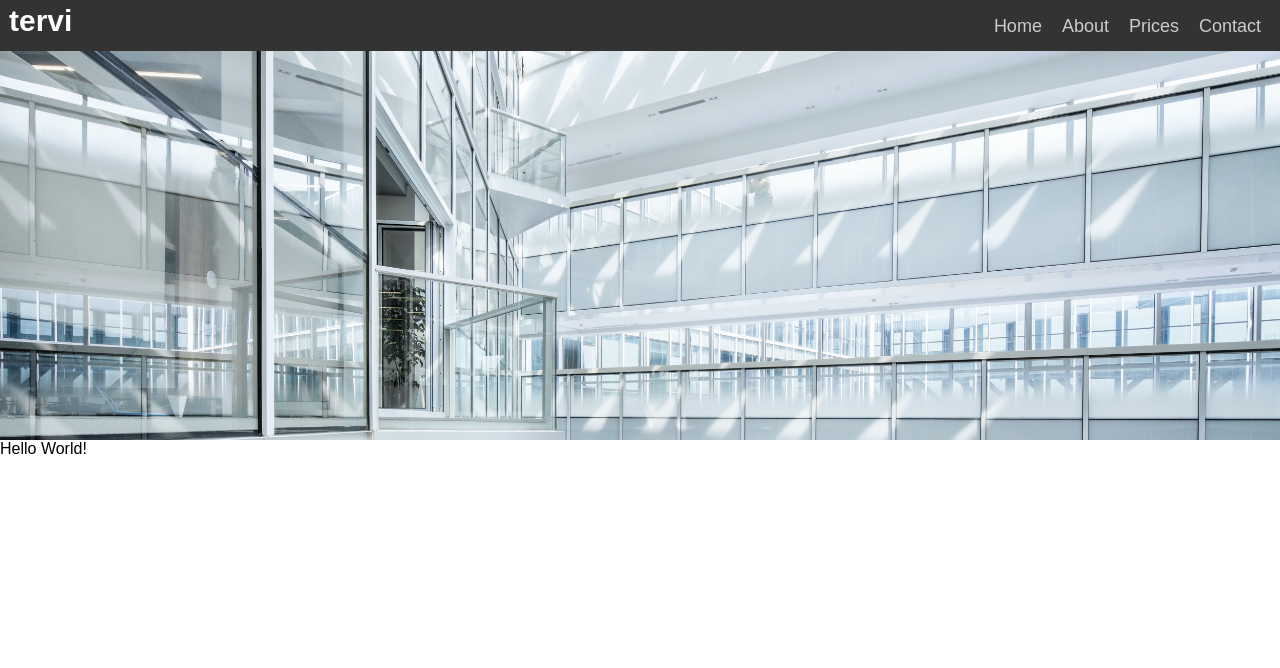
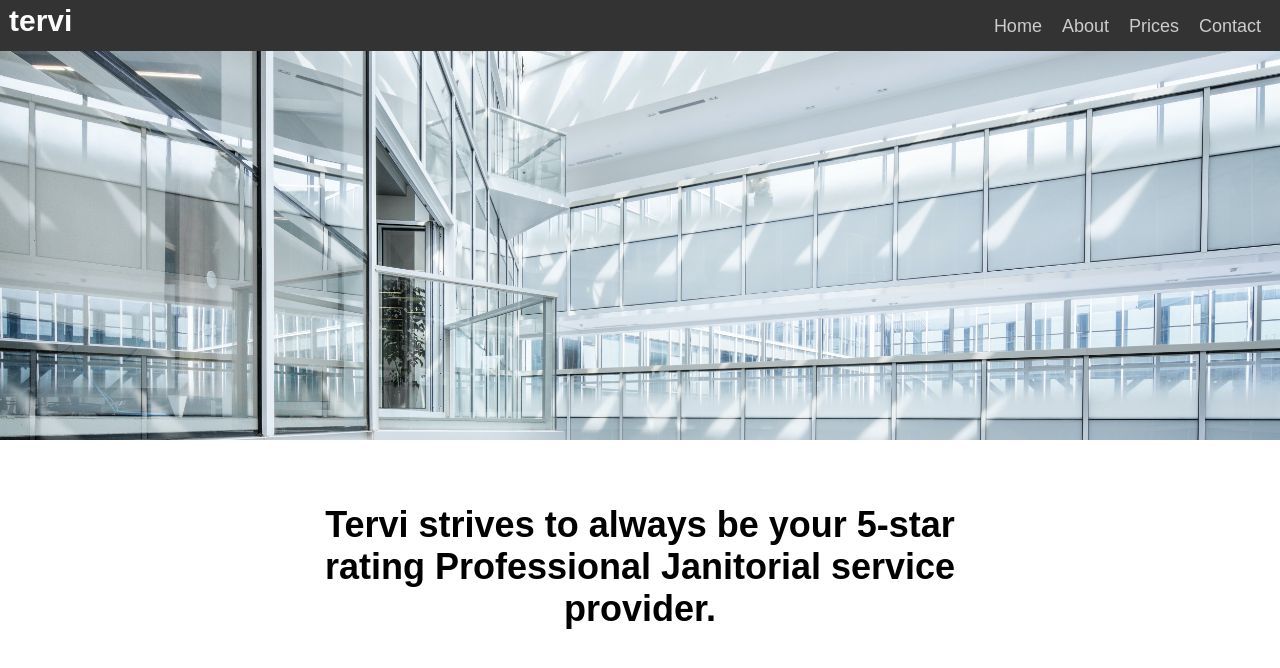
Before and after one commit to sergio-ortiz/tervi, a Next.js app: page / in a window 1280 px wide. Shown: the top 668 px of the page. Built offline with nearby package versions, Linux system fonts and the light colour scheme.

Commit message:
feat(index): main heading

```diff
--- a/pages/index.js
+++ b/pages/index.js
@@ -1,5 +1,15 @@
 import Layout from "../components/Layout";
+import styles from "../styles/Home.module.css";
 
-const HomePage = () => <Layout>Hello World!</Layout>;
+const HomePage = () => (
+  <Layout>
+    <div className={styles.container}>
+      <h1 className={styles.mainHeading}>
+        Tervi strives to always be your 5-star rating Professional Janitorial
+        service provider.
+      </h1>
+    </div>
+  </Layout>
+);
 
 export default HomePage;
--- /dev/null
+++ b/styles/Home.module.css
@@ -0,0 +1,10 @@
+.container {
+  width: 55%;
+  margin: 0 auto;
+}
+
+.mainHeading {
+  padding-top: 4rem;
+  text-align: center;
+  font-size: 2.25rem;
+}
```
